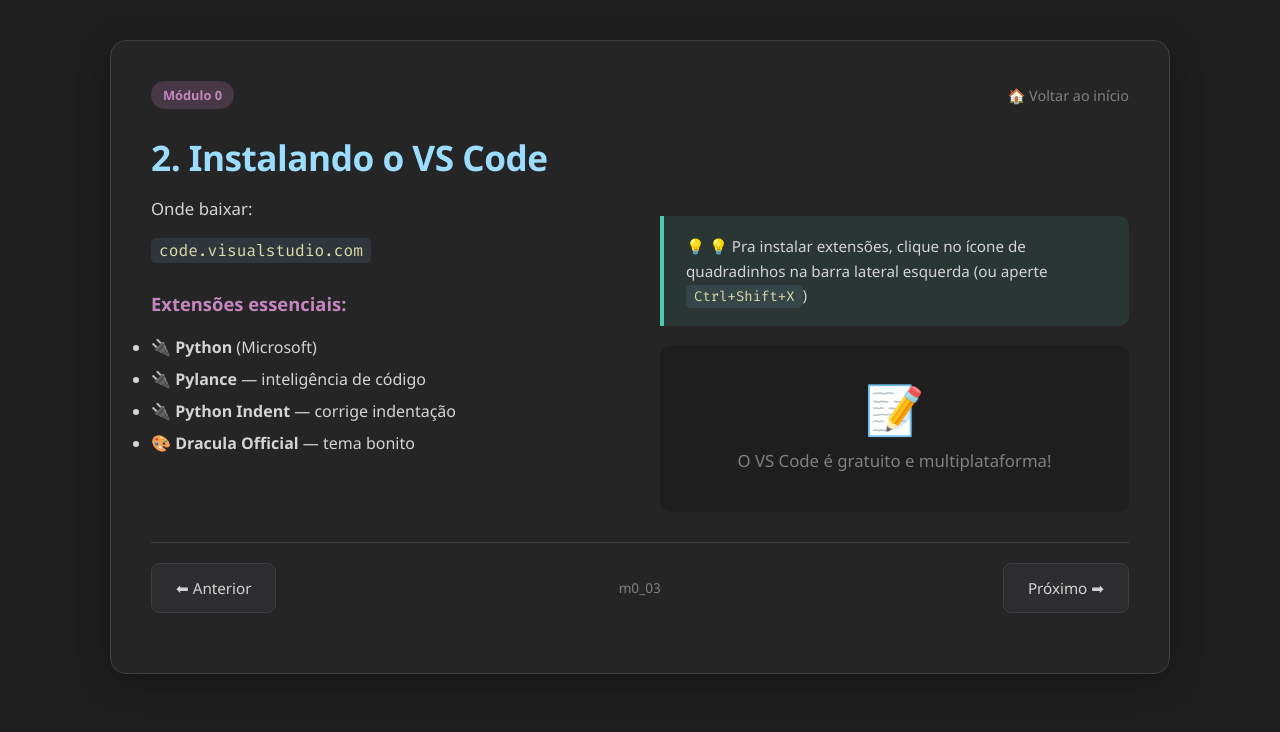
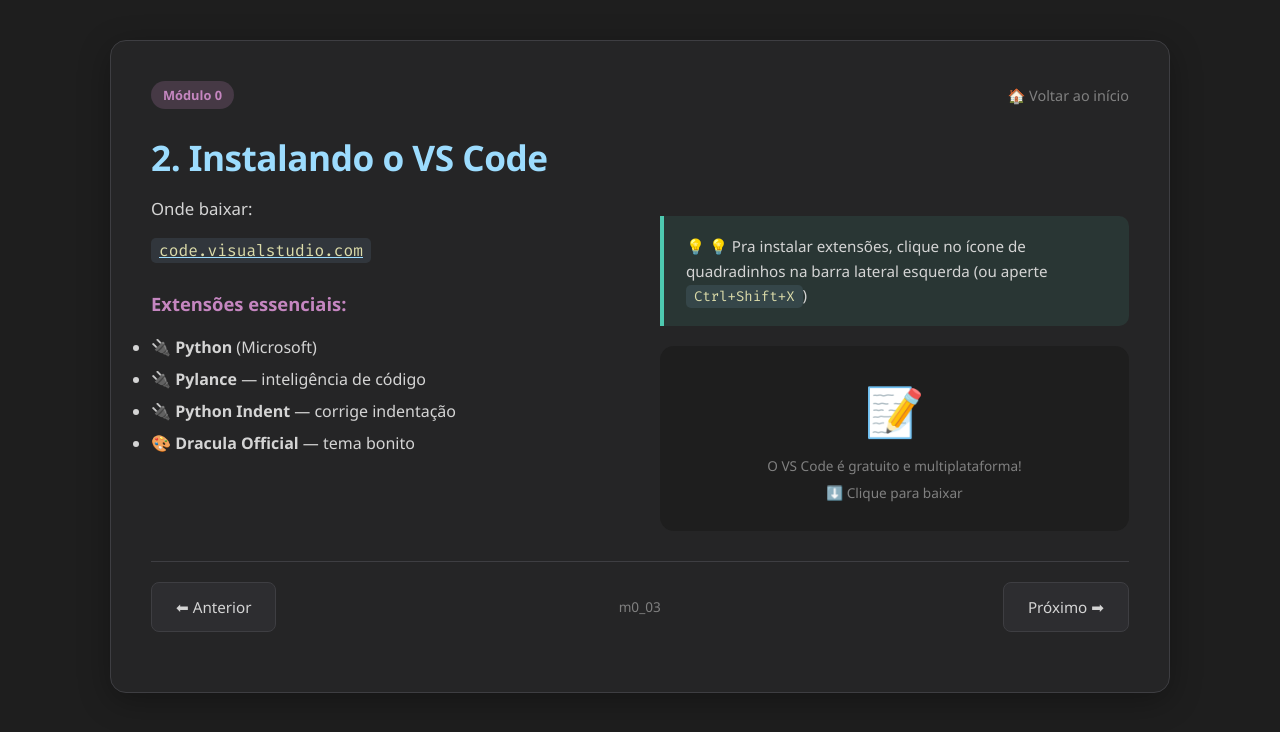
Before and after one commit to gustavodeoliveiradev/python-para-sql-curso, a plain HTML site: page slides/m0_03_vscode.html in a window 1280 px wide. Drawn offline with Linux system fonts and the light colour scheme.

Commit message:
fix: workflow de deploy via GitHub Actions (sem Jekyll) + slide VS Code

```diff
--- a/slides/m0_03_vscode.html
+++ b/slides/m0_03_vscode.html
@@ -570,7 +570,7 @@
             <div style="display: flex; gap: 40px;">
     <div style="flex: 1;">
         <p>Onde baixar:</p>
-        <p style="font-size: 1.1em;"><code>code.visualstudio.com</code></p>
+        <p style="font-size: 1.1em;"><a href="https://code.visualstudio.com/" target="_blank" rel="noopener noreferrer" style="color: var(--main-color); text-decoration: underline;"><code>code.visualstudio.com</code></a></p>
         <h3>Extensões essenciais:</h3>
         <ul style="line-height: 2;">
             <li>🔌 <strong>Python</strong> (Microsoft)</li>
@@ -583,10 +583,11 @@
         <div class="tip-box">
             💡 Pra instalar extensões, clique no ícone de quadradinhos na barra lateral esquerda (ou aperte <code>Ctrl+Shift+X</code>)
         </div>
-        <div style="background: var(--bg-dark); padding: 25px; border-radius: 10px; margin-top: 20px; text-align: center;">
-            <p style="font-size: 3em; margin: 0;">📝</p>
-            <p style="color: var(--text-secondary);">O VS Code é gratuito e multiplataforma!</p>
-        </div>
+        <a href="https://code.visualstudio.com/download" target="_blank" rel="noopener noreferrer" class="clickable-card" style="padding: 25px; margin-top: 20px;">
+            <span class="emoji" style="font-size: 3em; margin-bottom: 0;">📝</span>
+            <span class="sublabel">O VS Code é gratuito e multiplataforma!</span>
+            <span class="sublabel">⬇️ Clique para baixar</span>
+        </a>
     </div>
 </div>
 
```
Also changed, not shown: 1 other file.
